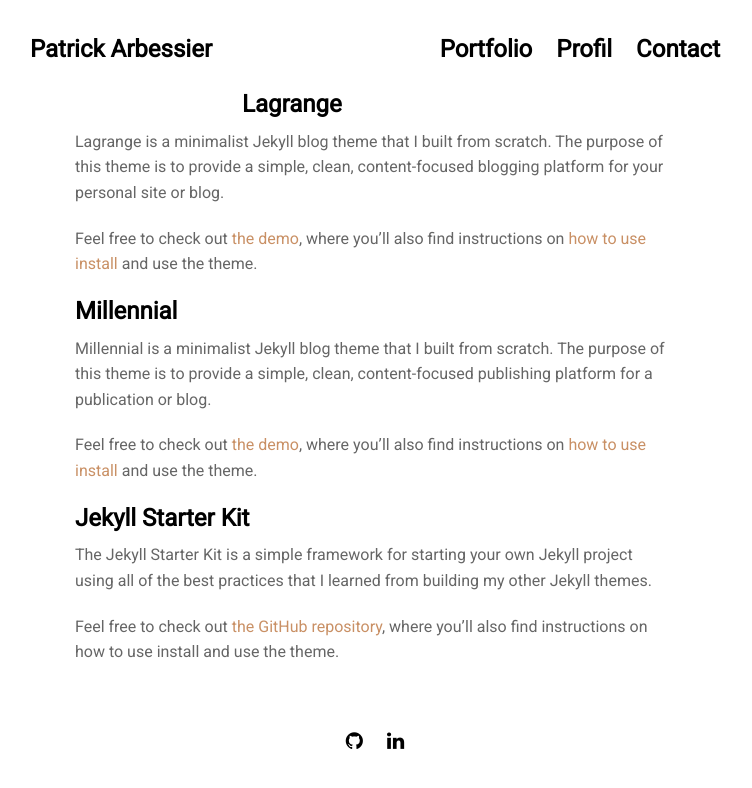
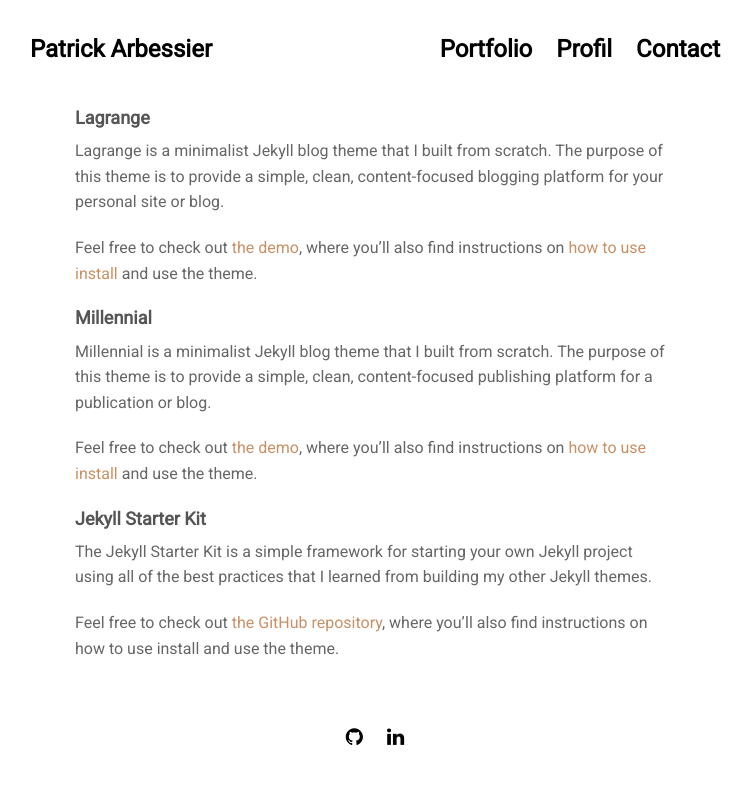
Before and after one commit to patrick-arbessier-data/patrick-arbessier-data.github.io, a Jekyll site: the page built from _posts/2013-01-01-more-jekyll-themes.md, in a window 1280 px wide. Shown: the top 788 px of the page, without its empty margins (265-1017 px from the left). Built offline with Jekyll 4.4.1, drawn with Linux system fonts in a browser that asks for light colours; nearby versions of some CDN libraries.

Commit message:
style: fix heading overrides for pages and projects

```diff
--- a/_sass/3-sections/_page.sass
+++ b/_sass/3-sections/_page.sass
@@ -2,13 +2,13 @@
   width: 450px
   margin: 30px
 
-  // Base text
+  // Texte de base
   p
     line-height: 1.5
     font:
       size: 16px
 
-  // Keep headings bold/black by default on content pages
+  // Titres : garder gras/noir par défaut sur les pages de contenu
   h1
     color: black
     font:
@@ -18,8 +18,8 @@
   .page-content
     width: 80vw
 
-// Typography overrides for content pages + project pages
-// (scoped to avoid impacting global theme headings on the home page)
+// Surcharges typographiques (pages de contenu + pages projets)
+// (scopées pour éviter d’impacter les titres globaux du thème sur la home)
 .page-content, .project-load, .post-container
   h1
     font:
@@ -40,6 +40,7 @@
       size: 20px
       weight: 700
     line-height: 1.35
+    // Neutralise le padding énorme du thème sur h3
     padding: 0
     margin: 30px 0 10px
 
@@ -52,5 +53,18 @@
     padding: 0
     color: #555
 
+  // Évite un “gros vide” quand un titre est le premier élément du contenu
   h1:first-child, h2:first-child, h3:first-child, h4:first-child
     margin-top: 0
+
+// Pages projets : surcharger explicitement la règle du thème `.post-container h4`
+.post-container
+  .project-load
+    h4
+      font:
+        size: 18px
+        weight: 700
+      line-height: 1.35
+      margin: 16px 0 8px
+      padding: 0
+      color: #555
```
Also changed, not shown: pages/contact.md (+1 -1 lines).
